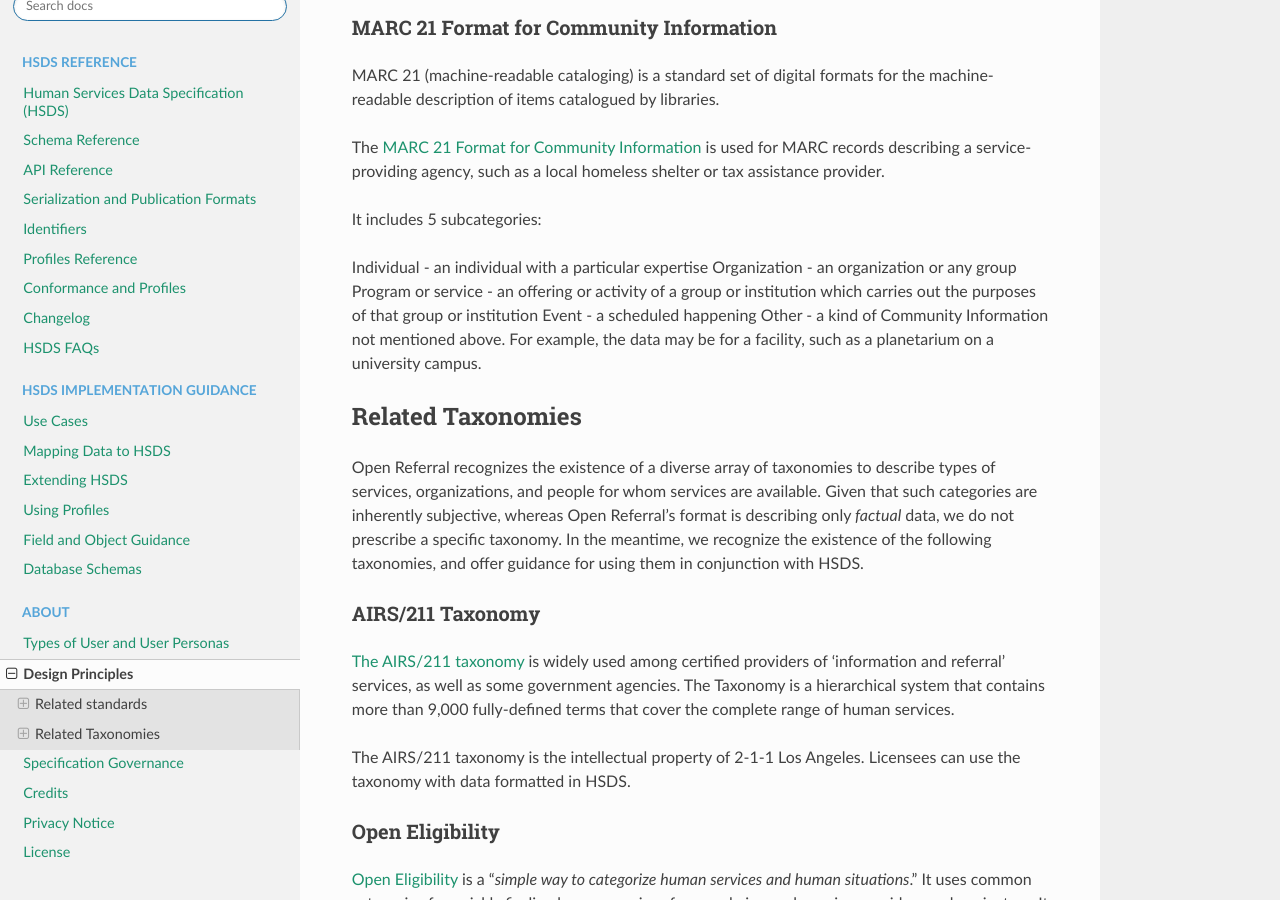
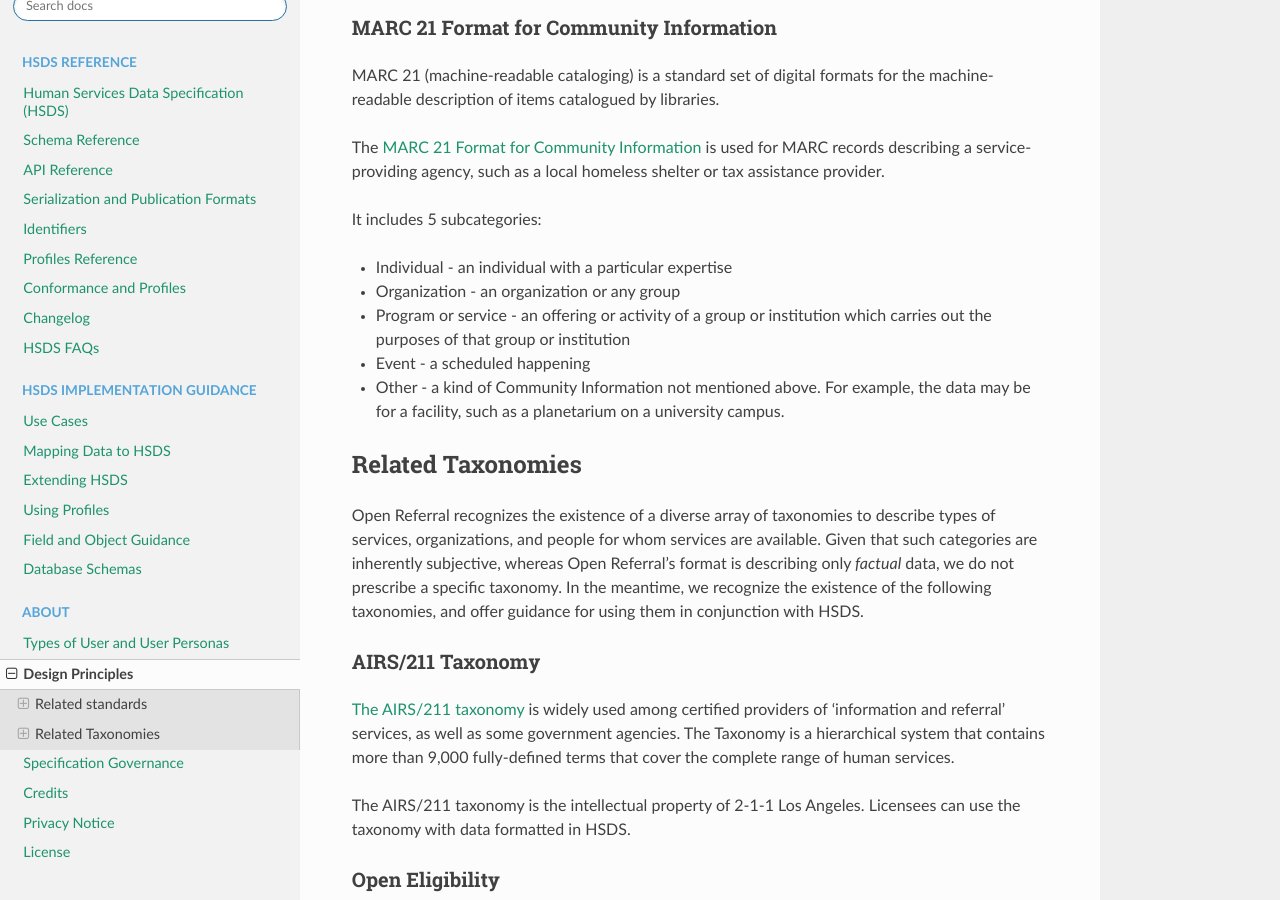
Before and after one commit to openreferral/specification, a Sphinx documentation site: the page built from docs/about/design-principles.md, in a window 1280 px wide and 900 px high, scrolled down 2368 px. Built offline with Sphinx 7.4.7 and the Read the Docs theme 3.1.0, drawn with Linux system fonts in a browser that asks for light colours; comment, search, counter and statistics services are not loaded.

Commit message:
docs: fixed bug in list formatting

```diff
--- a/docs/about/design-principles.md
+++ b/docs/about/design-principles.md
@@ -60,11 +60,11 @@
 
 It includes 5 subcategories:
 
-Individual - an individual with a particular expertise
-Organization - an organization or any group
-Program or service - an offering or activity of a group or institution which carries out the purposes of that group or institution
-Event - a scheduled happening
-Other - a kind of Community Information not mentioned above. For example, the data may be for a facility, such as a planetarium on a university campus.
+* Individual - an individual with a particular expertise
+* Organization - an organization or any group
+* Program or service - an offering or activity of a group or institution which carries out the purposes of that group or institution
+* Event - a scheduled happening
+* Other - a kind of Community Information not mentioned above. For example, the data may be for a facility, such as a planetarium on a university campus.
 
 ## Related Taxonomies
 
```
